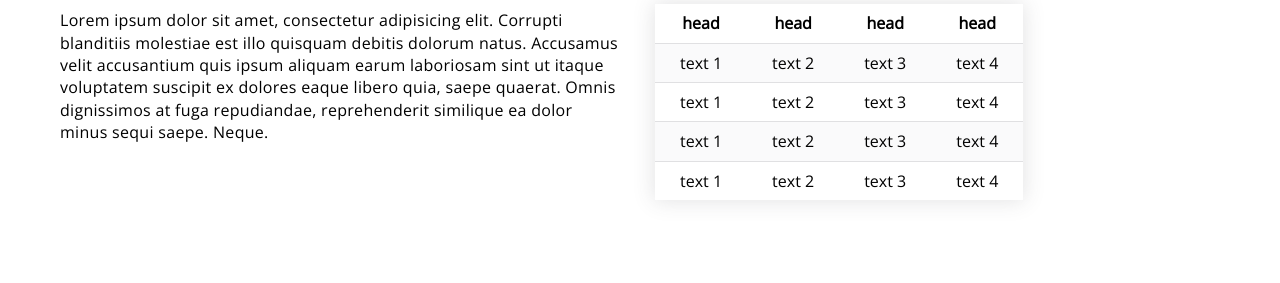
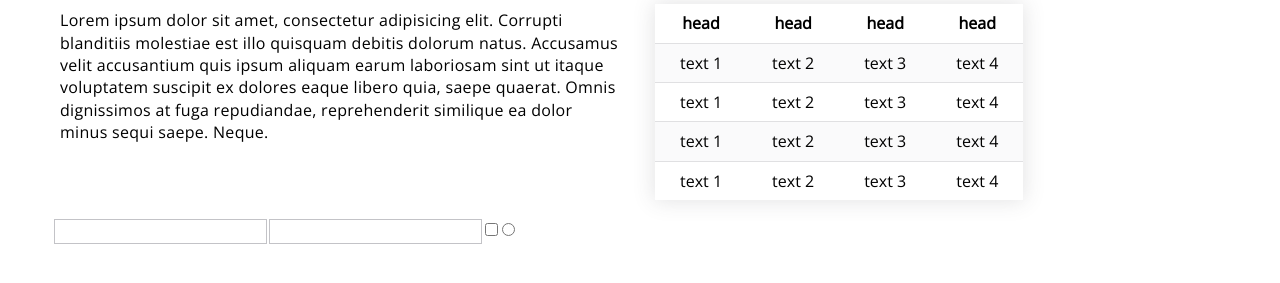
Before and after one commit to moonclash/delilah-project, a website: page index.html in a window 1280 px wide. Shown: the part 503-786 px from the top of the page. Drawn offline with nearby package versions, Linux system fonts and the light colour scheme.

Commit message:
add input elements styling

```diff
--- a/index.html
+++ b/index.html
@@ -72,7 +72,16 @@
 			</table>
 		</div>
 	</div>
-
+	<div class="de-row">
+		<div class="de-col-1">
+			<form action="#">
+				<input type="text">
+				<input type="email">
+				<input type="checkbox">
+				<input type="radio">
+			</form>
+		</div>
+	</div>
 	</div>
 	<script>
 		// create a delilah component from a regular element
--- a/styling/base/_components.scss
+++ b/styling/base/_components.scss
@@ -30,6 +30,21 @@
     }
 }
 
+input {
+  &[type=text], &[type=email] {
+    border: none;
+    box-shadow: 0 0 0 1px lighten($grey-500, 49%);
+    transition: 500ms all ease;
+    padding: 2px 2px;
+    &:focus {
+      outline: none;
+      transform: translateY(-10%);
+      box-shadow: 0 0 0 1px lighten($grey-500, 59%), 0 10px 12px -7px lighten($grey-500, 59%);
+    }
+  }
+
+}
+
 
 .de-table {
     box-shadow: 0 0 20px 1px transparentize($grey-500, 0.85);
```
Also changed, not shown: all.css.
